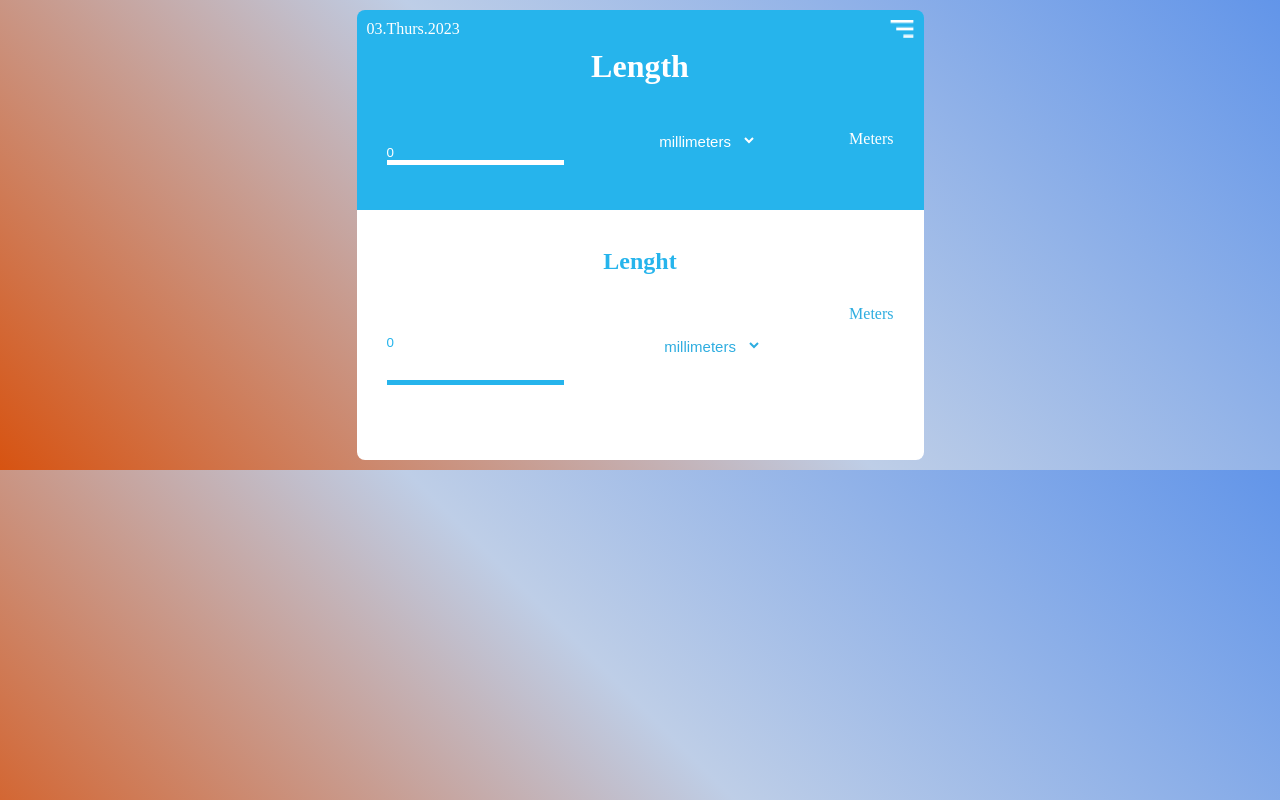
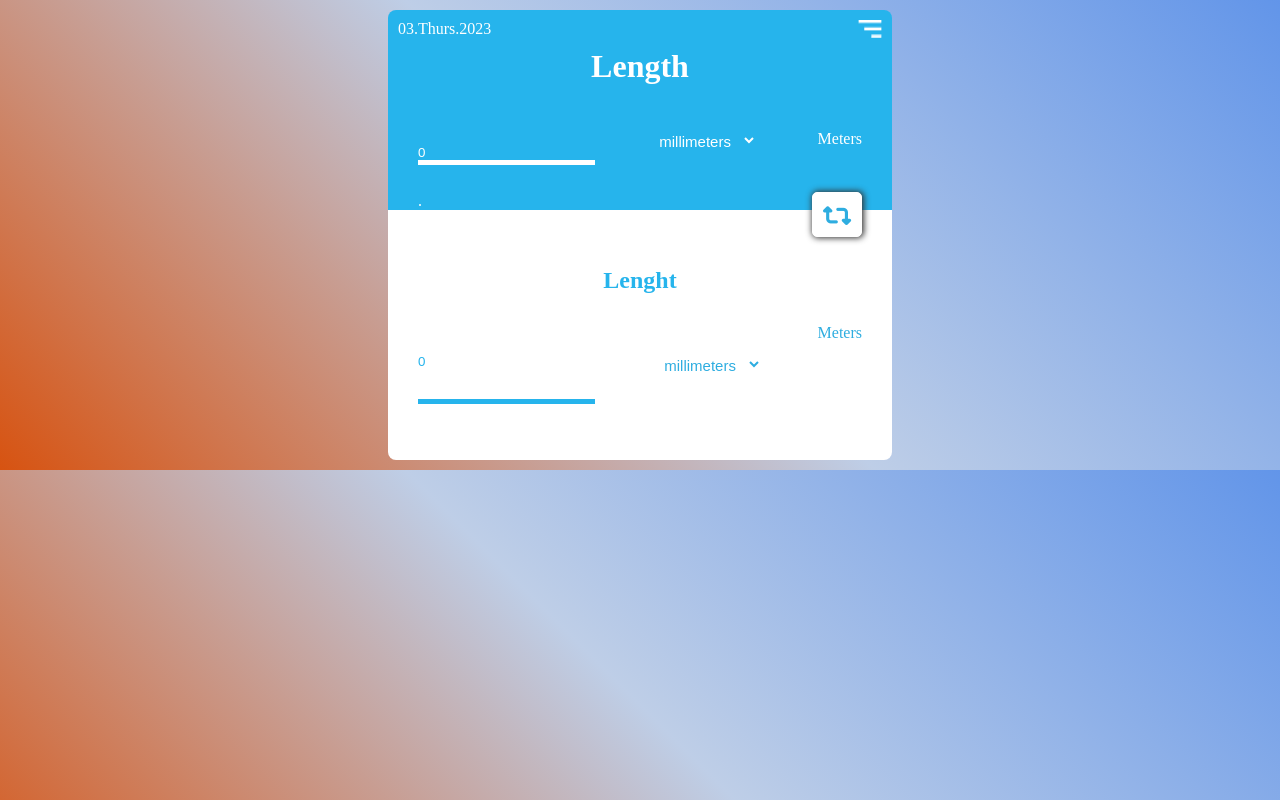
Before and after one commit to EwiJosepha/measuringUConvertor, a plain HTML site: page index.html in a window 1280 px wide. Drawn offline with Linux system fonts and the light colour scheme.

Commit message:
ui upload

```diff
--- a/assets/styles/style.css
+++ b/assets/styles/style.css
@@ -16,7 +16,7 @@ body {
   margin: 0 auto;
   border-top-left-radius: 8px;
   border-top-right-radius: 8px;
-  width: 45%;
+  width: 40%;
   height: 200px;
   flex-direction: column;
   background-color: #ece3e3;
@@ -37,7 +37,7 @@ body {
 .arrow {
   display: flex;
   justify-content: space-between;
-  margin-top: -40px;
+  margin-top: -48px;
 }
 
 img {
@@ -50,7 +50,7 @@ margin-right: 0;
   flex-direction: column;
   /* justify-content: space-between; */
   margin: 0 auto;
-  width: 45%;
+  width: 40%;
   height: 250px;
   background-color: #ece3e3;
   border: 1px solid linear-gradient(to bottom, #dedbdb 50%, #dedbdb 50%);
@@ -75,6 +75,22 @@ p {
 h1 {
   color: #fff;
   text-align: center;
+}
+
+.font {
+  width: 50px;
+  height: 45px;
+  box-shadow: 1px 0px 6px 1px #333;
+  background-color: #fff;
+  text-align: center;
+  border: 1px solid #fff;
+  border-radius: 5px;
+}
+
+.fa-solid {
+  font-size: 25px;
+  color: #2eade0;
+  padding: 10px;
 }
 
 .inputfield-select {
--- a/index.html
+++ b/index.html
@@ -29,7 +29,10 @@
     <div class=" wrapper2">
       <div class="arrow">
         <p>.</p>
-        <i class="fa-solid fa-arrow-up-arrow-down"></i>
+        <div class="font">
+          <i class="fa-solid fa-retweet"></i>
+        </div>
+
       </div>
       <h2 class="header">Lenght</h2>
       <div class="wrapper3">
```
